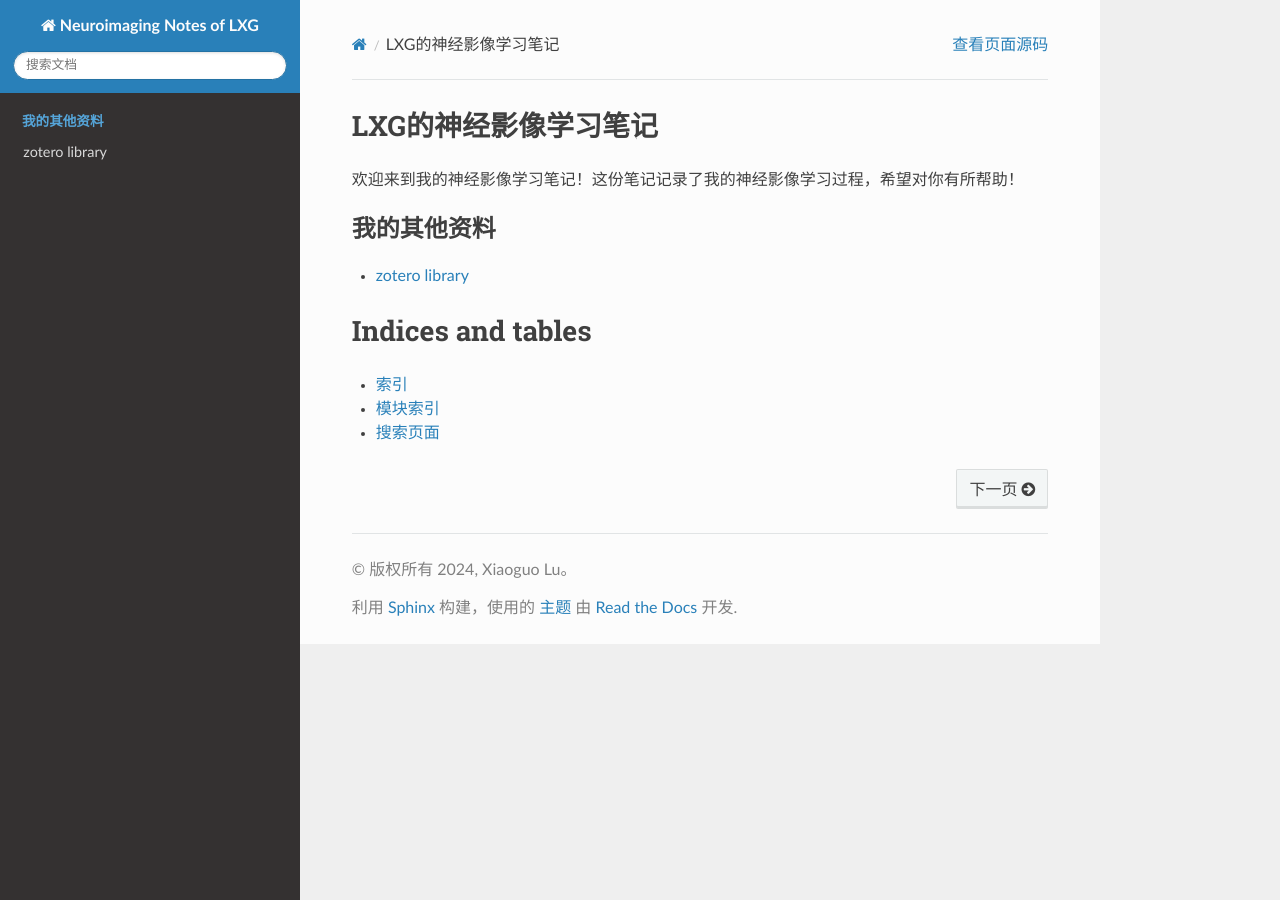
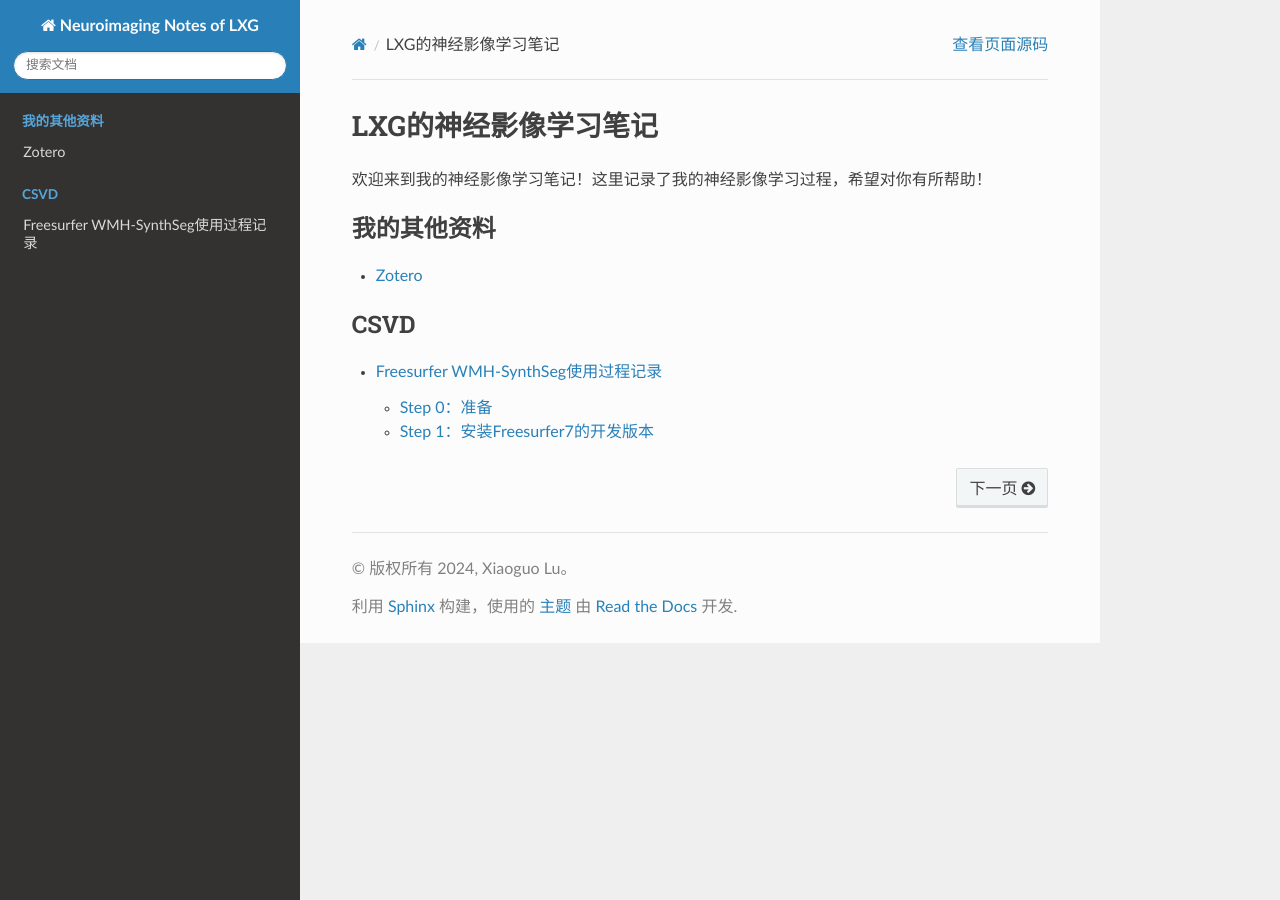
Before and after one commit to LuuuXG/Neuroimaging-Notes-of-LXG, a Sphinx documentation site: the page built from source/index.rst, in a window 1280 px wide. Built offline with Sphinx 7.4.7 and the Read the Docs theme 2.0.0, drawn with Linux system fonts in a browser that asks for light colours.

Commit message:
add notes

```diff
--- /dev/null
+++ b/source/CSVD/WMH-SynthSeg使用过程记录.md
@@ -0,0 +1,12 @@
+# Freesurfer WMH-SynthSeg使用过程记录
+
+## Step 0：准备
+本地环境：**Windows10** + **WSL2** + **Ubuntu 22.04**
+时间：2024-01-07
+
+## Step 1：安装Freesurfer7的开发版本
+根据此时Freesurfer的官方说明（[WMH-SynthSeg](https://surfer.nmr.mgh.harvard.edu/fswiki/WMH-SynthSeg)），WMH-SynthSeg只能通过开发版本使用。下面是开发版本的安装过程：
+
+**选择合适的Freesurfer版本**：在该页面中找到"Development Version"（[FreeSurfer Download and Install](https://surfer.nmr.mgh.harvard.edu/fswiki/DownloadAndInstall)）或直接进入[Index of /pub/dist/freesurfer/dev](https://surfer.nmr.mgh.harvard.edu/pub/dist/freesurfer/dev/)选择合适的开发版本。
+![开发版本界面](WMH-SynthSeq_1.png)
+根据我的环境，我选择的是最后一个（freesurfer_ubuntu22-7-dev_amd64.deb）。相应地，修改Step 2中的下载路径。
--- /dev/null
+++ b/source/CSVD/index.rst
@@ -0,0 +1,7 @@
+CSVD
+===================
+
+.. toctree::
+   :maxdepth: 2
+
+   WMH-SynthSeg使用过程记录
--- a/source/index.rst
+++ b/source/index.rst
@@ -10,7 +10,7 @@ LXG的神经影像学习笔记
    :maxdepth: 2
    :caption: Contents:
 
-欢迎来到我的神经影像学习笔记！这份笔记记录了我的神经影像学习过程，希望对你有所帮助！
+欢迎来到我的神经影像学习笔记！这里记录了我的神经影像学习过程，希望对你有所帮助！
 
 .. toctree::
    :maxdepth: 2
@@ -18,9 +18,8 @@ LXG的神经影像学习笔记
 
    我的其他资料/zotero文献库
 
-Indices and tables
-==================
+.. toctree::
+   :maxdepth: 2
+   :caption: CSVD
 
-* :ref:`genindex`
-* :ref:`modindex`
-* :ref:`search`
+   CSVD/WMH-SynthSeg使用过程记录
```
Also changed, not shown: source/我的其他资料/zotero文献库.md (+3 -2 lines), source/CSVD/WMH-SynthSeg_1.png (added).
